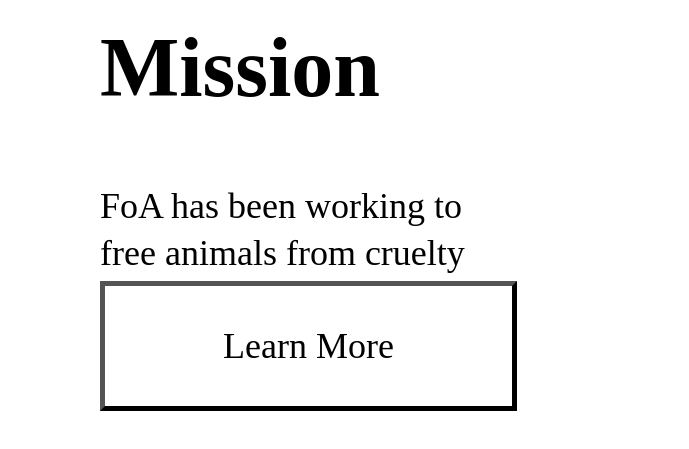
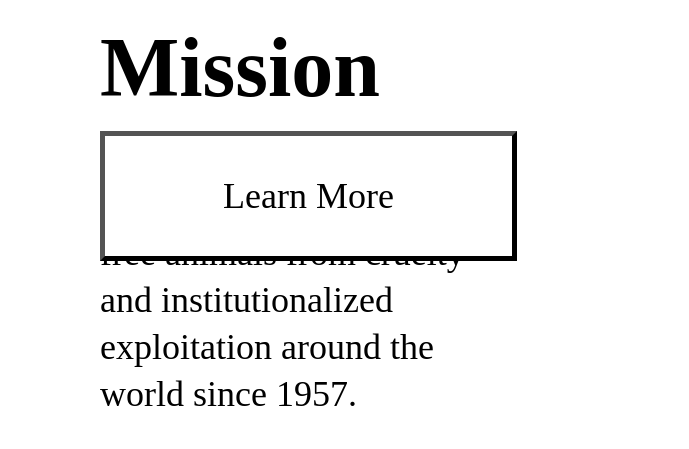
Before and after one commit to graceyxkang/UX_UI_HW_19, a plain HTML site: page index.html in a window 1280 px wide. Shown: the part 367-816 px from the top of the page, 0-689 px from the left. Drawn offline with Linux system fonts and the light colour scheme; some packages are replaced by stand-ins of ours; grey boxes are pictures that could not be loaded; a script that the page names is missing.

Commit message:
moved the "learn more" button
moved it upwards

```diff
--- a/css/style.css
+++ b/css/style.css
@@ -72,7 +72,7 @@ body {
     .button {
         position: relative;
         margin-left: 100px;
-        top: -850px;
+        top: -1000px;
         padding-left: 118px;
         padding-right: 118px;
         padding-top: 39px;
```
Also changed, not shown: 1 other file.
